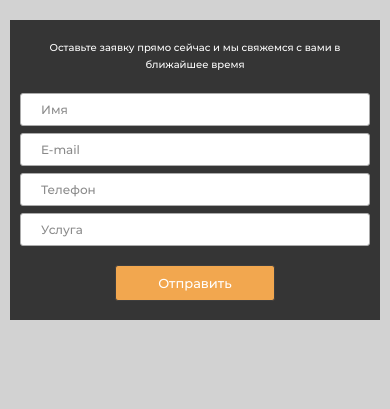
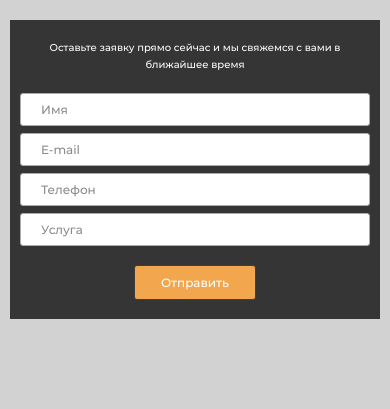
Before and after one commit to Holanad/Katxrom, a website: page index.html in a window 390 px wide. Shown: the part 2076-2485 px from the top of the page. Drawn offline with Linux system fonts and the light colour scheme.

Commit message:
fewfeffff

```diff
--- a/assets/css/media.scss
+++ b/assets/css/media.scss
@@ -950,6 +950,11 @@
                             width: 100%;
                         }
                     }
+                    &__button{
+                        font-size: 12px;
+                        line-height: 15px;
+                        padding: 9px 26px;
+                    }
                 }
             }
         }
```
Also changed, not shown: assets/css/media.css, 1 other file.
